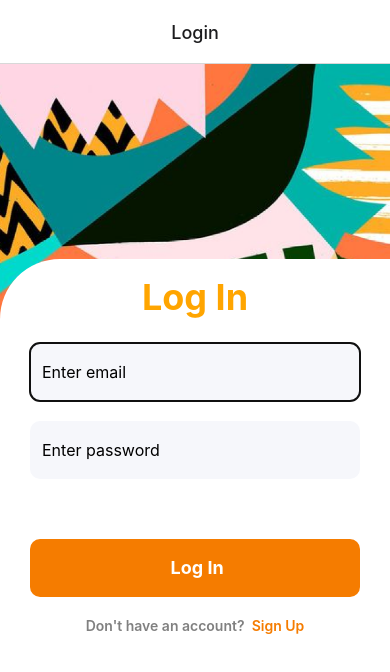
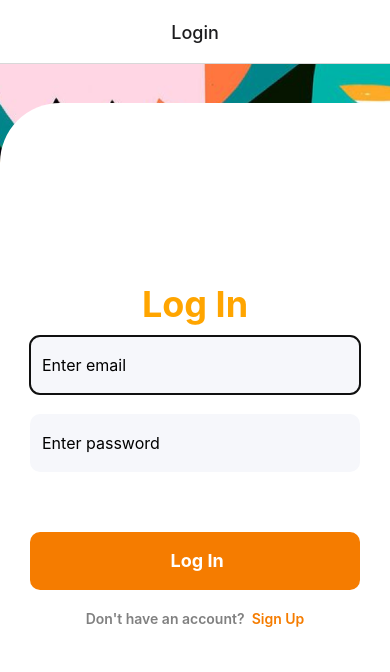
Before and after one commit to IMRANDIL/chat_app_react_native, a React Native app: screen /Login in a window 390 px wide. Shown: the top 672 px of the page. Built offline with nearby package versions, Linux system fonts and the light colour scheme.

Commit message:
some more change

```diff
--- a/screens/Login.jsx
+++ b/screens/Login.jsx
@@ -104,7 +104,7 @@ const styles = StyleSheet.create({
     fontWeight: 'bold',
     color: 'orange',
     alignSelf: 'center',
-    paddingBottom: 24,
+    marginBottom: 10,
   },
   input: {
     backgroundColor: '#F6F7FB',
@@ -123,7 +123,7 @@ const styles = StyleSheet.create({
   },
   whiteSheet: {
     width: '100%',
-    height: '75%',
+    height: '95%',
     position: 'absolute',
     bottom: 0,
     backgroundColor: '#fff',
```
Also changed, not shown: screens/Signup.jsx (+12 -0 lines).
